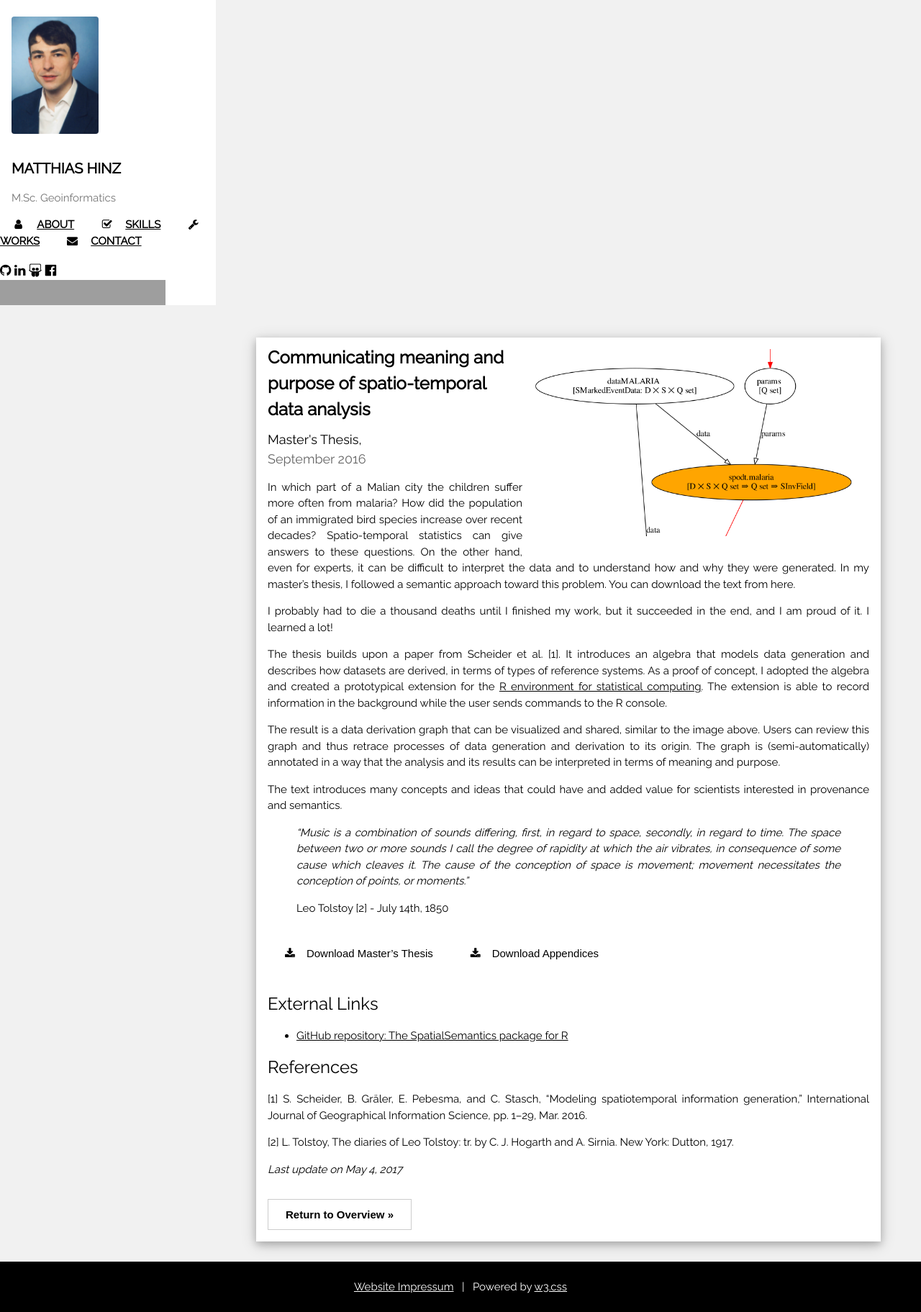
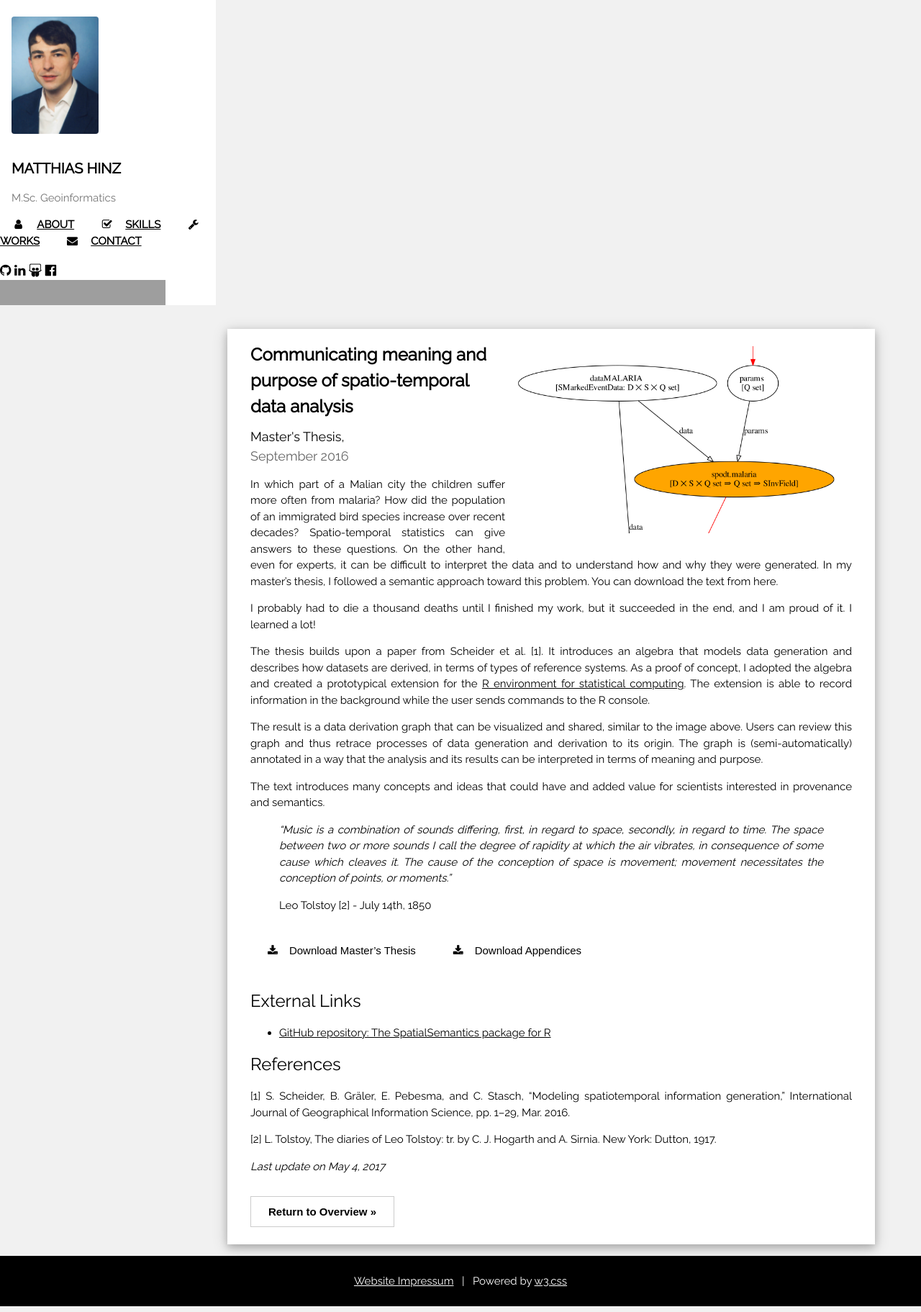
Before and after one commit to MatthiasHinz/MatthiasHinz.github.io, a Jekyll site: the page built from _projects/2016-09-27-masters_thesis.md, in a window 1280 px wide. Shown: the whole page at 72% size. Built offline with Jekyll 4.4.1, drawn with Linux system fonts in a browser that asks for light colours; nearby versions of some CDN libraries; comment, search, counter and statistics services are not loaded; grey boxes are pictures that could not be loaded.

Commit message:
Changed project-layout

```diff
--- a/_layouts/project.html
+++ b/_layouts/project.html
@@ -2,9 +2,8 @@
 layout: default
 ---
 <div class= "w3-container w3-theme-l3">
-	<div class="w3-container w3-padding-large w3-margin">
 
-		<div class="w3-card-4 w3-white" style="max-width: 900px">
+	<div class="w3-card-4 w3-white w3-padding w3-margin-top w3-margin-bottom" style="max-width: 900px">
 
 		<div class="w3-container">
 			<img class="w3-margin" src={{page.preview_image}} style="width:100%; max-width: 450px;" align="right">
@@ -60,4 +59,3 @@ layout: default
 		</div>
 	</div>
 </div>
-</div>
```
Lines whose indentation alone changed are shown as unchanged.
